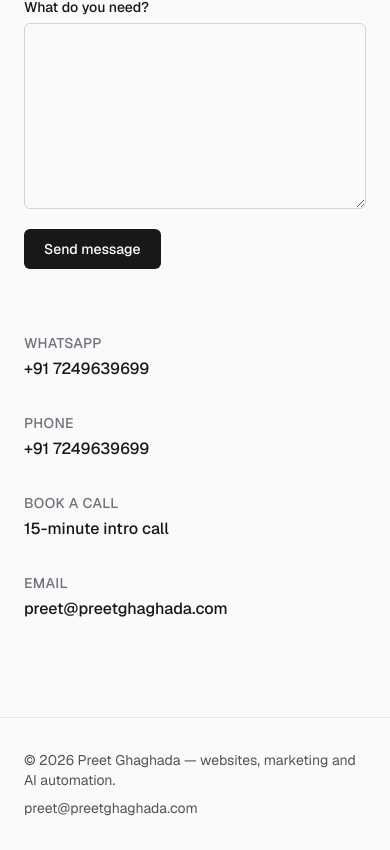
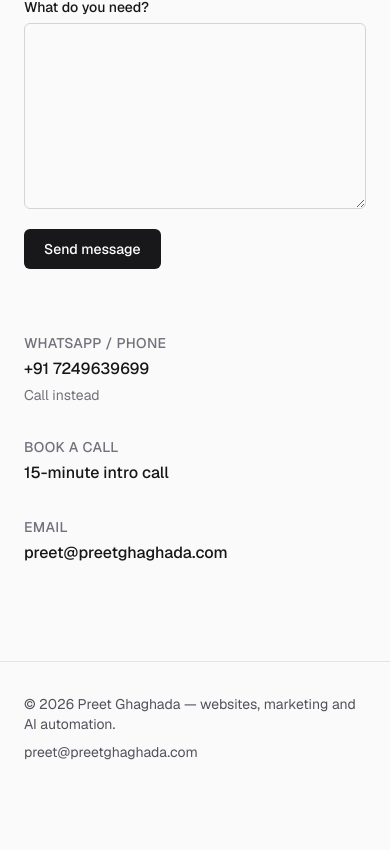
Before and after one commit to preetghaghada/preetghaghada.com, a Next.js app: page /contact in a window 390 px wide. Shown: the part 648-1498 px from the top of the page. After the commit the page ends 1442 px from the top, so only its background shows below. Built offline with nearby package versions, Linux system fonts and the light colour scheme.

Commit message:
Contact page: merge WhatsApp and phone into one channel

```diff
--- a/app/contact/page.tsx
+++ b/app/contact/page.tsx
@@ -8,16 +8,6 @@ export const metadata: Metadata = {
 };
 
 const channels = [
-  {
-    label: "WhatsApp",
-    value: "+91 7249639699",
-    href: "https://wa.me/917249639699",
-  },
-  {
-    label: "Phone",
-    value: "+91 7249639699",
-    href: "tel:+917249639699",
-  },
   {
     label: "Book a call",
     value: "15-minute intro call",
@@ -50,6 +40,25 @@ export default function Contact() {
         </div>
 
         <aside className="flex flex-col gap-8">
+          <div className="flex flex-col gap-1">
+            <h2 className="text-sm font-medium uppercase tracking-wide text-zinc-500 dark:text-zinc-400">
+              WhatsApp / phone
+            </h2>
+            <a
+              href="https://wa.me/917249639699"
+              target="_blank"
+              rel="noopener noreferrer"
+              className="font-medium underline-offset-4 hover:underline"
+            >
+              +91 7249639699
+            </a>
+            <a
+              href="tel:+917249639699"
+              className="text-sm text-zinc-500 underline-offset-4 hover:underline dark:text-zinc-400"
+            >
+              Call instead
+            </a>
+          </div>
           {channels.map(({ label, value, href }) => (
             <div key={label} className="flex flex-col gap-1">
               <h2 className="text-sm font-medium uppercase tracking-wide text-zinc-500 dark:text-zinc-400">
```
